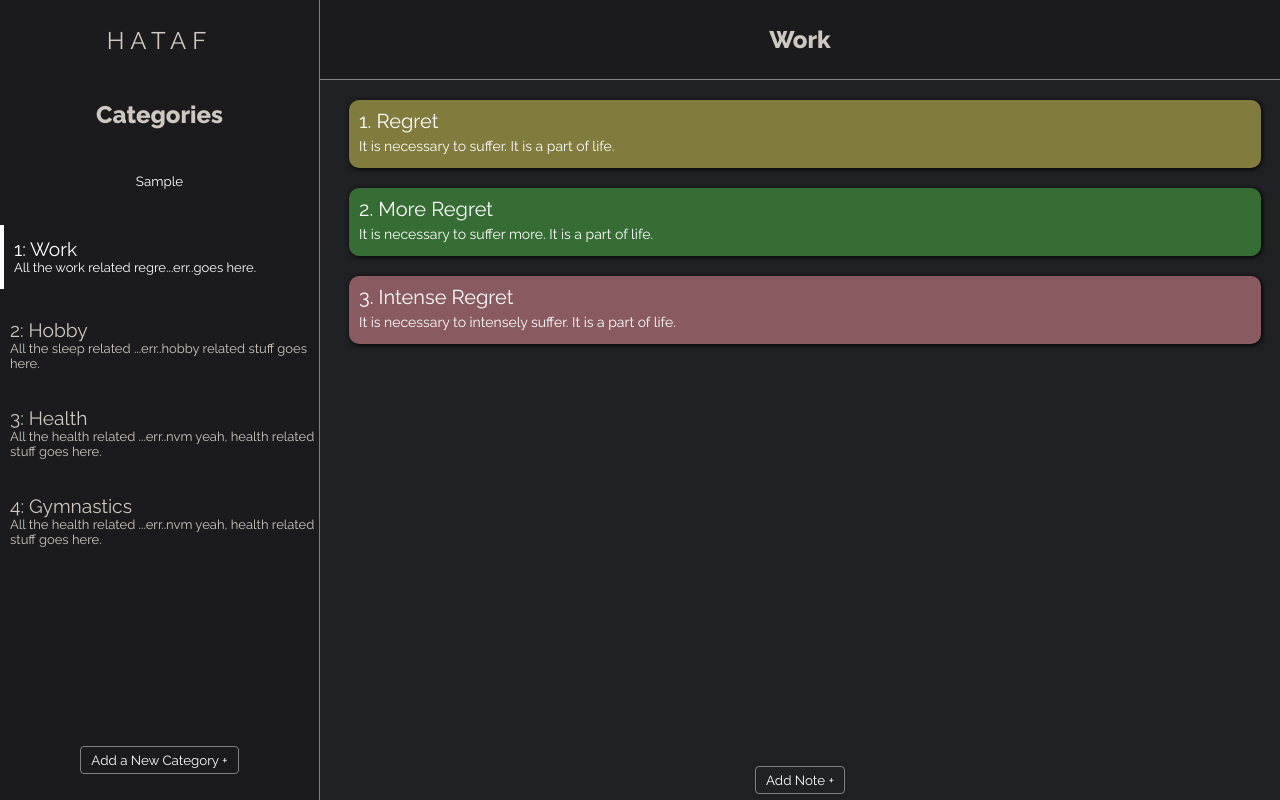
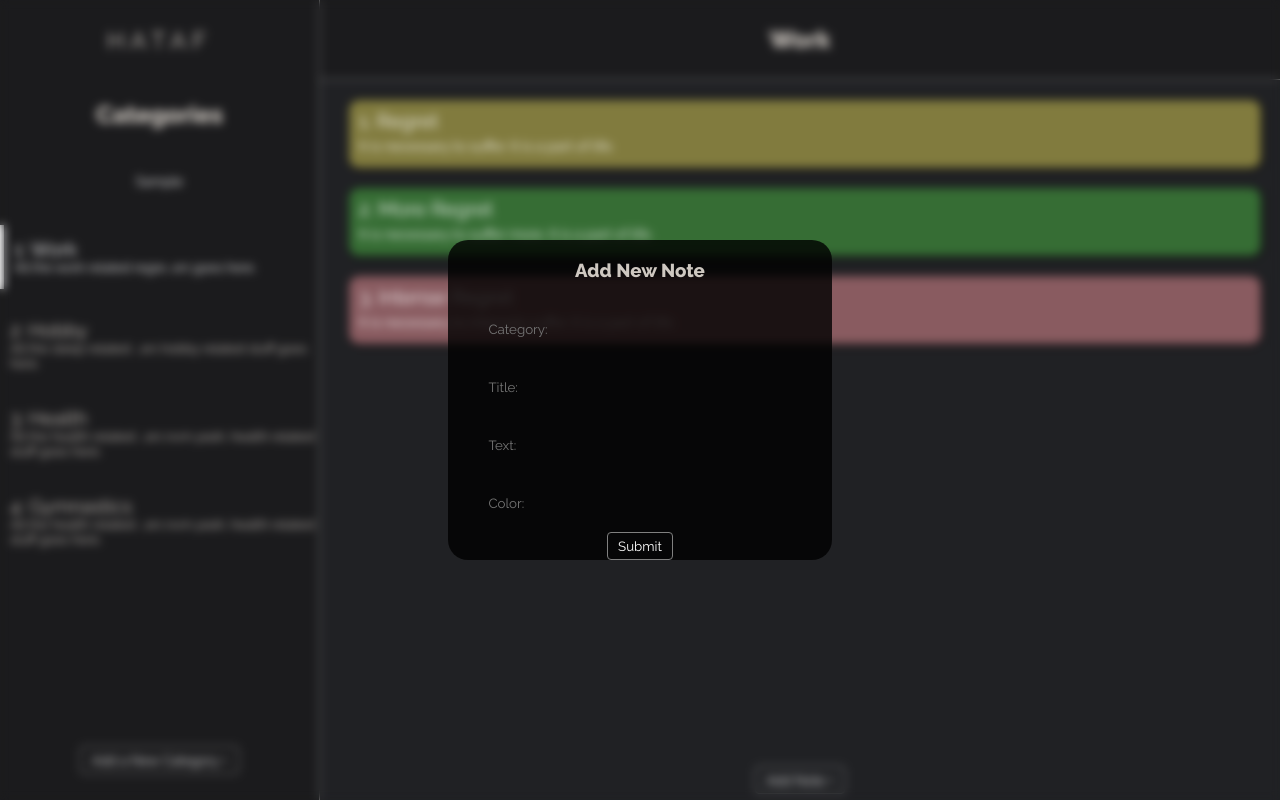
Before and after one commit to hatafatif/task-management-tool, a React (Create React App) app: page / in a window 1280 px wide. Both pictures are taken after typing "Sample" into the empty fields and a click on the button "Add Note +". Built offline with nearby package versions, Linux system fonts and the light colour scheme.

Commit message:
Added overlays for new note

```diff
--- a/src/App.js
+++ b/src/App.js
@@ -2,6 +2,7 @@ import { useState, React } from "react";
 import "./App.css";
 import Sidebar from "./components/Sidebar/Sidebar";
 import NoteSection from "./components/NoteSection/NoteSection";
+import NewNoteForm from "./components/Forms/NewNoteForm";
 
 const defaultNotes = [
     {
@@ -106,10 +107,13 @@ const defaultNotes = [
     },
 ];
 
+const App = () => {
+    // Main state to keep all the data
+    const [notes, setNotes] = useState(defaultNotes);
 
-
-const App = () => {
-    const selectorFunction = (e) => {
+    // Functionality to select a category from sidebar.
+    const [selectedCategory, setSelectedCategory] = useState(notes[0]);
+    const selectCategory = (e) => {
         const cat_id = e.currentTarget.id;
         const clickedCat = notes.filter((cat) => cat.cat_id == cat_id);
         // debug
@@ -117,17 +121,33 @@ const App = () => {
         setSelectedCategory(clickedCat[0]);
     };
 
-    const [notes, setNotes] = useState(defaultNotes);
-    const [selectedCategory, setSelectedCategory] = useState(notes[0]);
+    //Functionality to toggle NewNoteForm.
+    const [newNotePressed, setNewNotePressed] = useState(false);
+    const handleNewNoteSubmit = () => {
+        setNewNotePressed(!newNotePressed);
+    };
+
     // debug
     // console.log("Start of App component");
     // console.log(notes);
 
     return (
         <div className="App">
-        {/* <SuperDiv /> */}
-            <Sidebar notes={notes} selectedCategory={selectedCategory} onClick={selectorFunction} />
-            <NoteSection category={selectedCategory} />
+            {newNotePressed ? (
+                <NewNoteForm newNoteSubmitOnClick={handleNewNoteSubmit} />
+            ) : (
+                <></>
+            )}
+            {/* <NewCatForm /> */}
+            <Sidebar
+                notes={notes}
+                selectedCategory={selectedCategory}
+                onClick={selectCategory}
+            />
+            <NoteSection
+                category={selectedCategory}
+                newNoteOnClick={() => setNewNotePressed(!newNotePressed)}
+            />
         </div>
     );
 };
--- /dev/null
+++ b/src/components/Forms/NewNoteForm.js
@@ -0,0 +1,19 @@
+import React from "react";
+import "./forms.css"
+
+const NewNoteForm = ({newNoteSubmitOnClick}) => {
+    return (
+        <div className="NewNoteForm">
+            <div className="note-form">
+                <h3>Add New Note</h3>
+                <input placeholder="Category: " />
+                <input placeholder="Title: " />
+                <input placeholder="Text: " />
+                <input placeholder="Color: " />
+            <button onClick={newNoteSubmitOnClick}>Submit</button>
+            </div>
+        </div>
+    );
+};
+
+export default NewNoteForm;
--- /dev/null
+++ b/src/components/Forms/forms.css
@@ -0,0 +1,38 @@
+.NewNoteForm {
+    display: flex;
+    justify-content: center;
+    align-items: center;
+    position: absolute;
+    background-color: transparent;
+    backdrop-filter: blur(5px);
+    min-width: 100vw;
+    min-height: 100vh;
+}
+
+.note-form {
+    display: flex;
+    flex-direction: column;
+    align-items: center;
+    justify-content: center;
+    background-color: rgba(0, 0, 0, 0.8);
+    border-radius: 20px;
+    min-width: 30vw;
+    min-height: 40vh;
+}
+
+.note-form > input {
+    box-sizing: border-box;
+    margin: 20px;
+    background-color: transparent;
+    border: 0;
+    color: var(--text-color);
+    min-width: 80%;
+}
+
+.note-form > input:focus,
+.note-form > input:hover {
+    outline: 0;
+    scale: 1.1;
+    transition: 0.3s;
+    border-bottom: 1px solid grey ;
+}
--- a/src/components/NoteSection/AddNote.js
+++ b/src/components/NoteSection/AddNote.js
@@ -1,9 +1,9 @@
 import React from "react";
 
-const AddNote = () => {
+const AddNote = ({onClick}) => {
     return (
         <div className="AddNote">
-            <button>Add Note +</button>
+            <button onClick={onClick}>Add Note +</button>
         </div>
     );
 };
--- a/src/components/NoteSection/NoteSection.js
+++ b/src/components/NoteSection/NoteSection.js
@@ -4,13 +4,13 @@ import Header from "./Header";
 import Notes from "./Notes";
 import AddNote from "./AddNote";
 
-const NoteSection = ({ category }) => {
+const NoteSection = ({ category, newNoteOnClick }) => {
 
     return (
         <div className="NoteSection">
             <Header text={category.category} />
             <Notes notes={category.notes} />
-            <AddNote />
+            <AddNote onClick={newNoteOnClick}/>
         </div>
     );
 };
```
Also changed, not shown: src/App.css (line endings or trailing spaces), src/components/Forms/NewCatForm.js (added).
